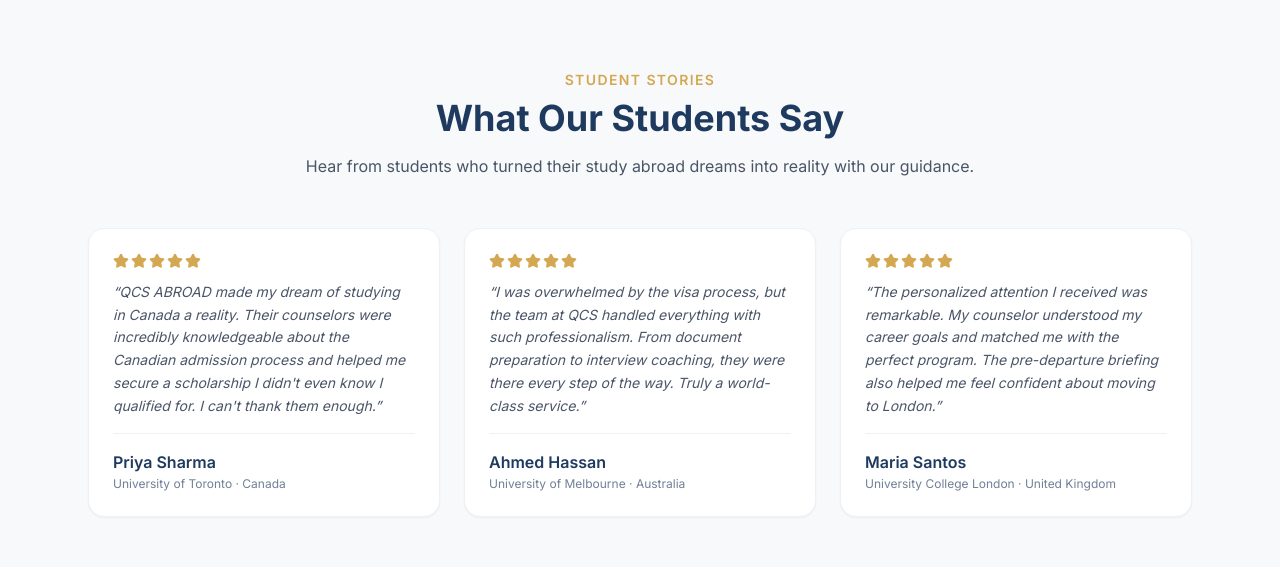
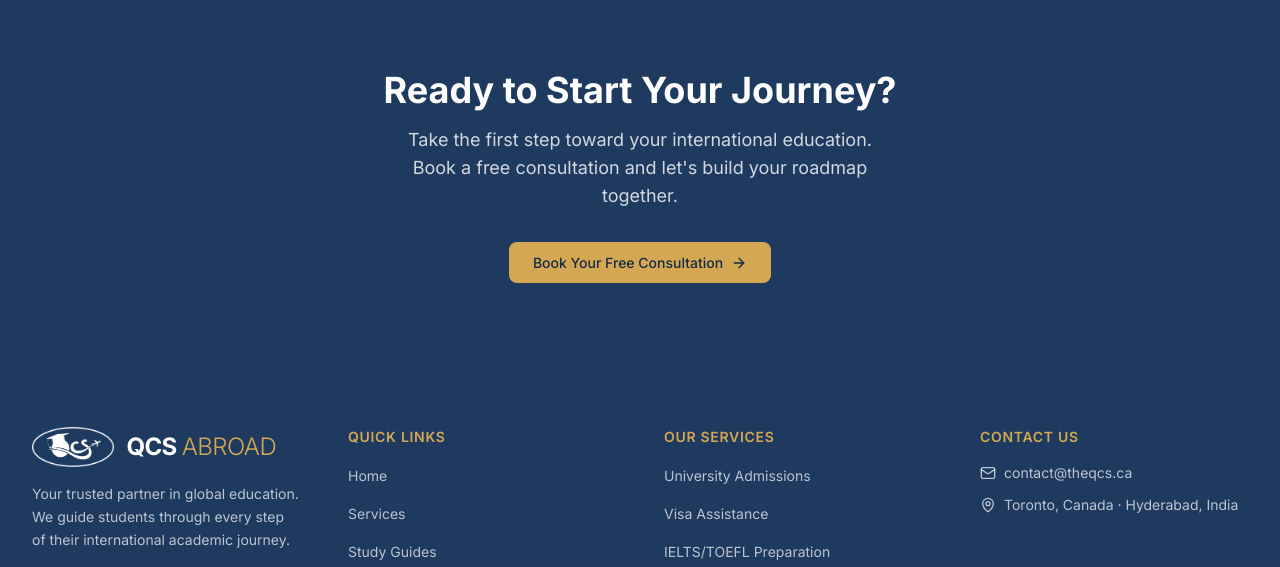
Before and after one commit to ITFrames/theqcs, a Next.js app: page / in a window 1280 px wide. Shown: the part 7146-7713 px from the top of the page. Built offline with nearby package versions, Linux system fonts and the light colour scheme; no server answers.

Commit message:
Home: remove placeholder testimonials; Instagram Success Stories carry social proof

```diff
--- a/src/app/page.tsx
+++ b/src/app/page.tsx
@@ -9,7 +9,6 @@ import {
   Building2,
   Globe,
   ShieldCheck,
-  Star,
   CheckCircle2,
   Clock,
   Target,
@@ -150,33 +149,6 @@ const differentiators = [
     title: "Global Network",
     description:
       "Our partnerships with 50+ universities across 15+ countries give you access to opportunities that others simply cannot offer.",
-  },
-];
-
-const testimonials = [
-  {
-    name: "Priya Sharma",
-    university: "University of Toronto",
-    country: "Canada",
-    rating: 5,
-    quote:
-      "QCS ABROAD made my dream of studying in Canada a reality. Their counselors were incredibly knowledgeable about the Canadian admission process and helped me secure a scholarship I didn't even know I qualified for. I can't thank them enough.",
-  },
-  {
-    name: "Ahmed Hassan",
-    university: "University of Melbourne",
-    country: "Australia",
-    rating: 5,
-    quote:
-      "I was overwhelmed by the visa process, but the team at QCS handled everything with such professionalism. From document preparation to interview coaching, they were there every step of the way. Truly a world-class service.",
-  },
-  {
-    name: "Maria Santos",
-    university: "University College London",
-    country: "United Kingdom",
-    rating: 5,
-    quote:
-      "The personalized attention I received was remarkable. My counselor understood my career goals and matched me with the perfect program. The pre-departure briefing also helped me feel confident about moving to London.",
   },
 ];
 
@@ -509,63 +481,6 @@ export default function Home() {
       {/* Instagram Success Stories (consent-gated) */}
       <SuccessStories />
 
-      {/* Testimonials */}
-      <section
-        className="section-padding bg-background-alt"
-        aria-labelledby="testimonials-heading"
-      >
-        <div className="container-narrow">
-          <div className="mx-auto max-w-2xl text-center">
-            <p className="text-accent mb-2 text-sm font-semibold tracking-widest uppercase">
-              Student Stories
-            </p>
-            <h2
-              id="testimonials-heading"
-              className="text-primary text-3xl font-bold md:text-4xl"
-            >
-              What Our Students Say
-            </h2>
-            <p className="text-foreground-muted mt-4">
-              Hear from students who turned their study abroad dreams into
-              reality with our guidance.
-            </p>
-          </div>
-
-          <div className="mt-12 grid gap-6 md:grid-cols-3">
-            {testimonials.map((testimonial) => (
-              <blockquote
-                key={testimonial.name}
-                className="border-border-light flex flex-col rounded-xl border bg-white p-6 shadow-[var(--shadow-sm)]"
-              >
-                <div
-                  className="mb-3 flex gap-0.5"
-                  aria-label={`${testimonial.rating} out of 5 stars`}
-                >
-                  {Array.from({ length: testimonial.rating }).map((_, i) => (
-                    <Star
-                      key={i}
-                      className="h-4 w-4 fill-[#d4a853] text-[#d4a853]"
-                      aria-hidden="true"
-                    />
-                  ))}
-                </div>
-                <p className="text-foreground-muted flex-1 text-sm leading-relaxed italic">
-                  &ldquo;{testimonial.quote}&rdquo;
-                </p>
-                <footer className="border-border-light mt-4 border-t pt-4">
-                  <p className="text-primary font-semibold">
-                    {testimonial.name}
-                  </p>
-                  <p className="text-foreground-subtle text-xs">
-                    {testimonial.university} &middot; {testimonial.country}
-                  </p>
-                </footer>
-              </blockquote>
-            ))}
-          </div>
-        </div>
-      </section>
-
       {/* Bottom CTA */}
       <section
         className="section-padding bg-primary text-white"
```
